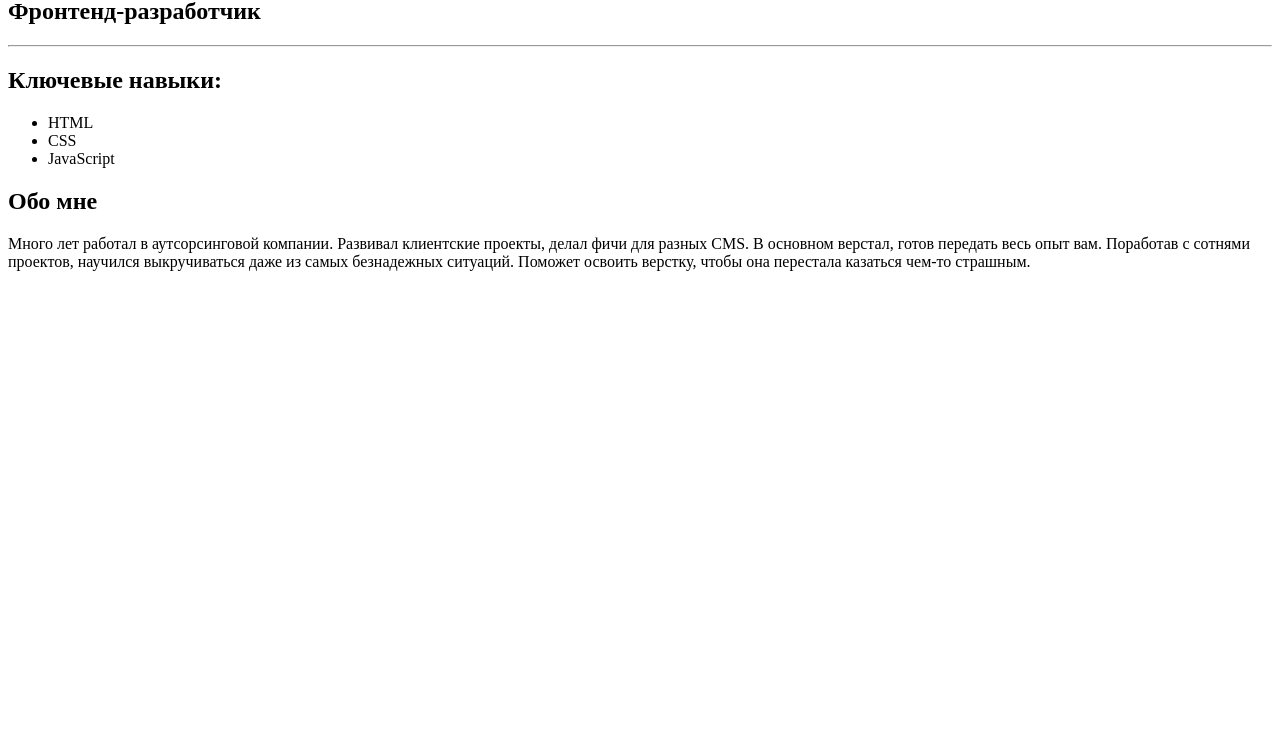
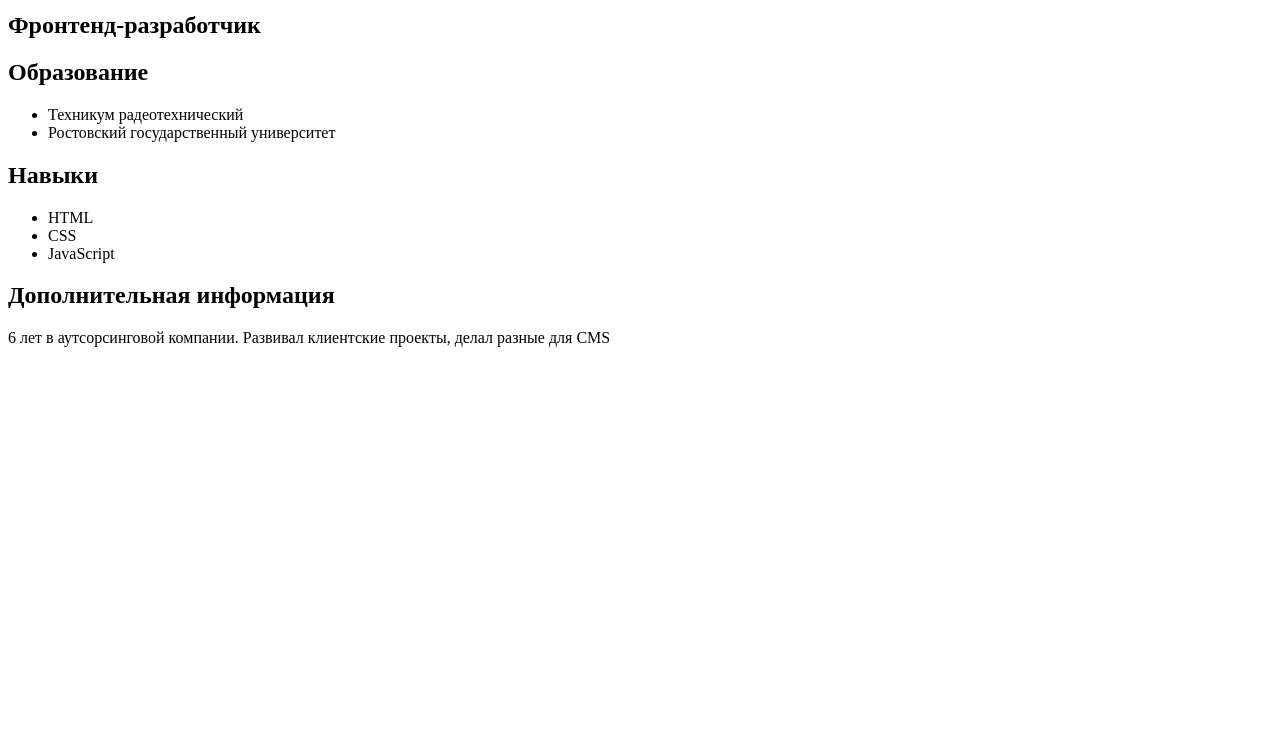
Before and after one commit to DSolokhin/hexlet, a plain HTML site: page index.html in a window 1280 px wide. Shown: the part 68-800 px from the top of the page. Drawn offline with Linux system fonts and the light colour scheme.

Commit message:
Update index.html

```diff
--- a/index.html
+++ b/index.html
@@ -1,26 +1,35 @@
+<!DOCTYPE html>
+<html lang="ru">
+  <head>
+    <meta charset="UTF-8">
+    <meta name="viewport" content="width=device-width, initial-scale=1.0">
+    <link rel="stylesheet" href="style.css">
+    <title>Моё описание</title>
+  </head>
+   <body>
      <main>
       <h1>Дмитрий Солохин</h1>
       <h2>Фронтенд-разработчик</h2>
-
-    <hr>
+      <section>
+         <h2>Образование</h2>
+         <ul>
+          <li>Техникум радеотехнический</li>
+          <li>Ростовский государственный университет</li>
+      </ul>
+      </section>
 
       <section>
-      <h2>Ключевые навыки:</h2>
+          <h2>Навыки</h2>
         <ul>
             <li>HTML</li>
             <li>CSS</li>
             <li>JavaScript</li>
         </ul>
       </section>
-
     <section>
-      <h2>Обо мне</h2>
-      <p>
-        Много лет работал в аутсорсинговой компании. Развивал клиентские проекты,
-        делал фичи для разных CMS. В основном верстал, готов передать весь опыт
-        вам. Поработав с сотнями проектов, научился выкручиваться даже из самых
-        безнадежных ситуаций. Поможет освоить верстку, чтобы она перестала
-        казаться чем-то страшным.
-      </p>
+      <h2>Дополнительная информация</h2>
+      <p>6 лет в аутсорсинговой компании. Развивал клиентские проекты, делал разные для CMS</p>
     </section>
     </main>
+   </body>
+</html>
```
Lines whose indentation alone changed are shown as unchanged.
